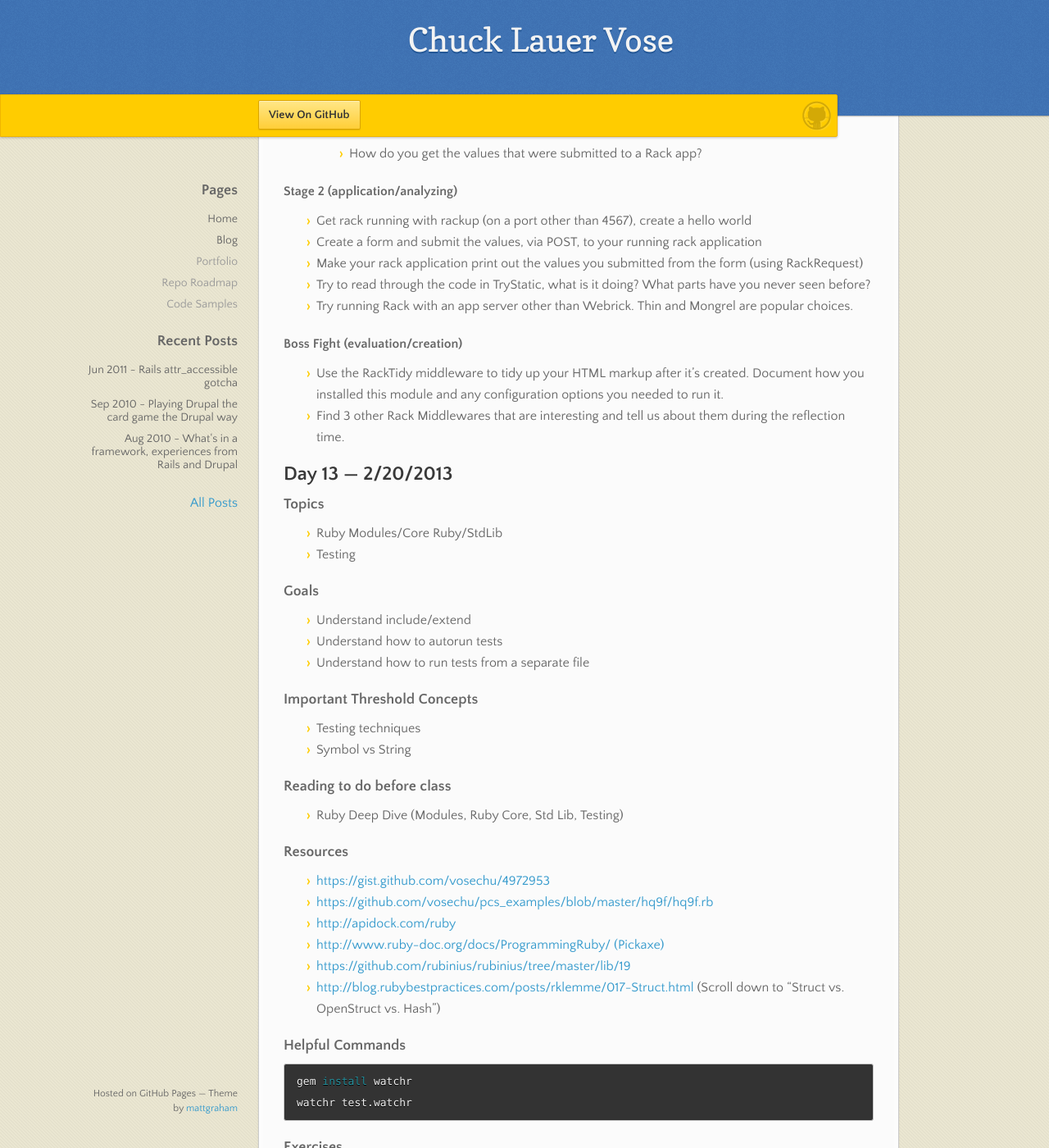
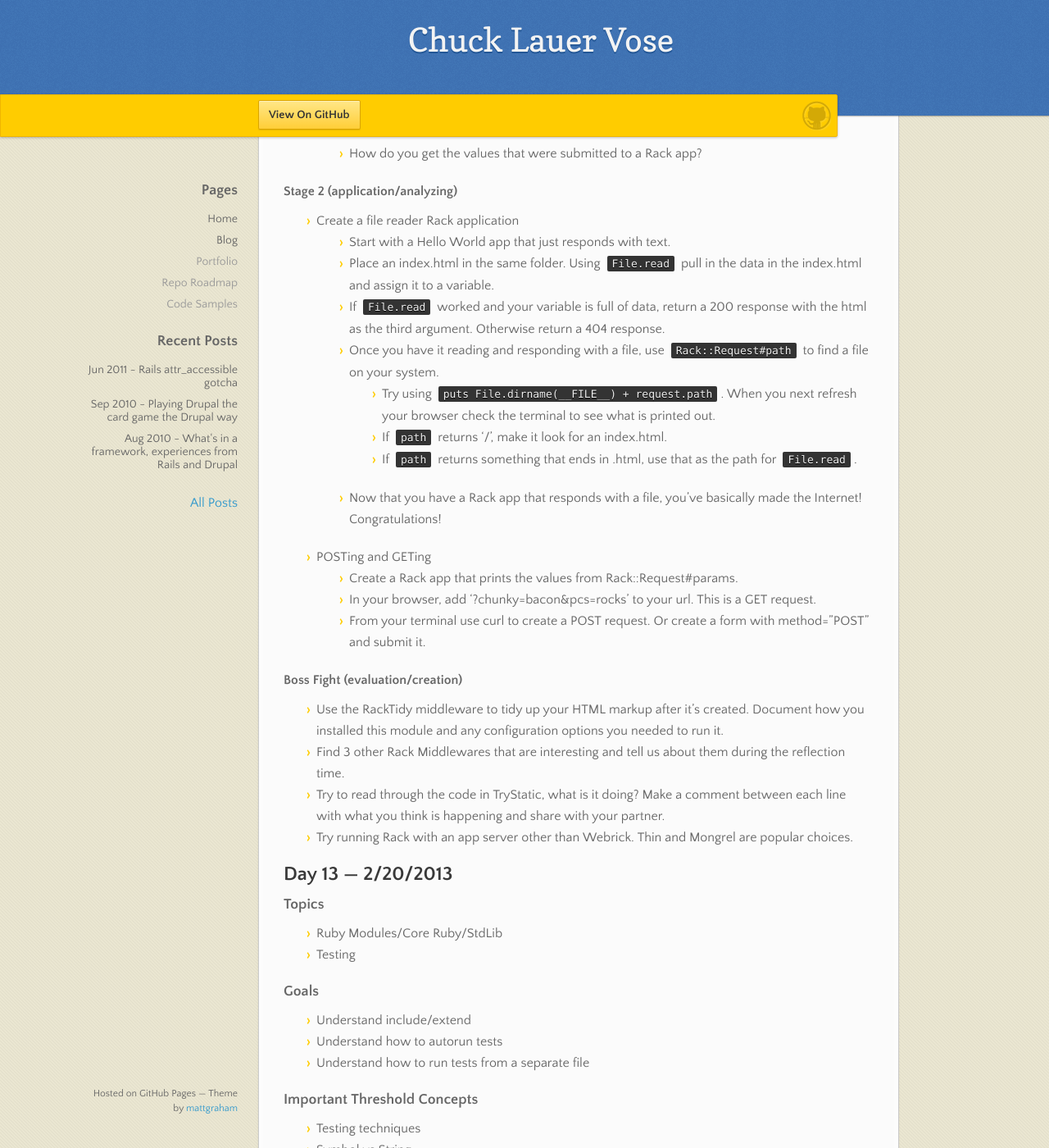
Before and after one commit to vosechu/vosechu.github.io, a Jekyll site: the page built from exercises/week3.md, in a window 1280 px wide and 1400 px high, scrolled down 3353 px. Shown: the whole window at 82% size. Built offline with Jekyll 4.4.1, drawn with Linux system fonts in a browser that asks for light colours; nearby versions of some CDN libraries; some of the changed text lies outside the part shown.

```diff
--- a/exercises/week3.md
+++ b/exercises/week3.md
@@ -121,15 +121,25 @@
   * How do you get the values that were submitted to a Rack app?
 
 #### Stage 2 (application/analyzing)
-* Get rack running with rackup (on a port other than 4567), create a hello world
-* Create a form and submit the values, via POST, to your running rack application
-* Make your rack application print out the values you submitted from the form (using RackRequest)
-* Try to read through the code in TryStatic, what is it doing? What parts have you never seen before?
-* Try running Rack with an app server other than Webrick. Thin and Mongrel are popular choices.
+* Create a file reader Rack application
+  * Start with a Hello World app that just responds with text.
+  * Place an index.html in the same folder. Using `File.read` pull in the data in the index.html and assign it to a variable.
+  * If `File.read` worked and your variable is full of data, return a 200 response with the html as the third argument. Otherwise return a 404 response.
+  * Once you have it reading and responding with a file, use `Rack::Request#path` to find a file on your system.
+    * Try using `puts File.dirname(__FILE__) + request.path`. When you next refresh your browser check the terminal to see what is printed out.
+    * If `path` returns '/', make it look for an index.html.
+    * If `path` returns something that ends in .html, use that as the path for `File.read`.
+  * Now that you have a Rack app that responds with a file, you've basically made the Internet! Congratulations!
+* POSTing and GETing
+  * Create a Rack app that prints the values from Rack::Request#params.
+  * In your browser, add '?chunky=bacon&pcs=rocks' to your url. This is a GET request.
+  * From your terminal use curl to create a POST request. Or create a form with method="POST" and submit it.
 
 #### Boss Fight (evaluation/creation)
 * Use the RackTidy middleware to tidy up your HTML markup after it’s created. Document how you installed this module and any configuration options you needed to run it.
 * Find 3 other Rack Middlewares that are interesting and tell us about them during the reflection time.
+* Try to read through the code in TryStatic, what is it doing? Make a comment between each line with what you think is happening and share with your partner.
+* Try running Rack with an app server other than Webrick. Thin and Mongrel are popular choices.
 
 ## Day 13 &mdash; 2/20/2013
 ### Topics
@@ -176,8 +186,7 @@
   * What is a struct and why would I use it over a class?
 
 #### Stage 2 (application/analyzing)
-* Go back to your HQ9F class and add autorun tests to it. Verify that h, HQ9F._99, and HQ9F.new.f all work with a variety of inputs. Try to use assert_output instead of assert_equal like in my example.
-* If you can’t get assert_output working, what would you need to change to make assert_equal work? This is generally why `puts` is avoided in other Ruby programs in favor of Logger.info or something else.
+* Go back to your HQ9F class from week2 and add autorun tests to it. Verify that h, HQ9F._99, and HQ9F.new.f all work with a variety of inputs. Try to use assert_output or capture_io.
 * Which cases did I miss in my testing? Write a test for some of those cases.
 
 #### Boss Fight (evaluation/creation)
@@ -202,6 +211,7 @@
 * [http://daringfireball.net/projects/markdown/syntax](http://daringfireball.net/projects/markdown/syntax)
 
 ### Resources
+* [http://matthodan.com/2012/10/27/how-to-create-a-blog-with-jekyll.html](http://matthodan.com/2012/10/27/how-to-create-a-blog-with-jekyll.html)
 * [https://help.github.com/categories/20/articles](https://help.github.com/categories/20/articles)
 * [https://github.com/mojombo/jekyll/wiki/install](https://github.com/mojombo/jekyll/wiki/install)
 * [https://help.github.com/articles/using-jekyll-with-pages](https://help.github.com/articles/using-jekyll-with-pages)
```
